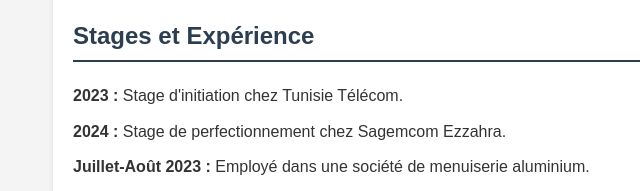
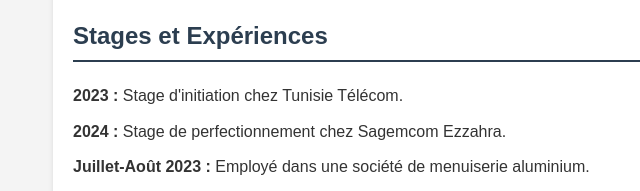
Before and after one commit to Midaawi/portfolio, a plain HTML site: page index.html in a window 1280 px wide. Shown: the part 484-675 px from the top of the page, 167-807 px from the left. Drawn offline with Linux system fonts and the light colour scheme.

Commit message:
Update index.html

```diff
--- a/index.html
+++ b/index.html
@@ -24,7 +24,7 @@
             </ul>
         </section>
         <section id="experience">
-            <h2>Stages et Expérience</h2>
+            <h2>Stages et Expériences</h2>
             <ul>
                 <li><strong>2023 :</strong> Stage d'initiation chez Tunisie Télécom.</li>
                 <li><strong>2024 :</strong> Stage de perfectionnement chez Sagemcom Ezzahra.</li>
```
